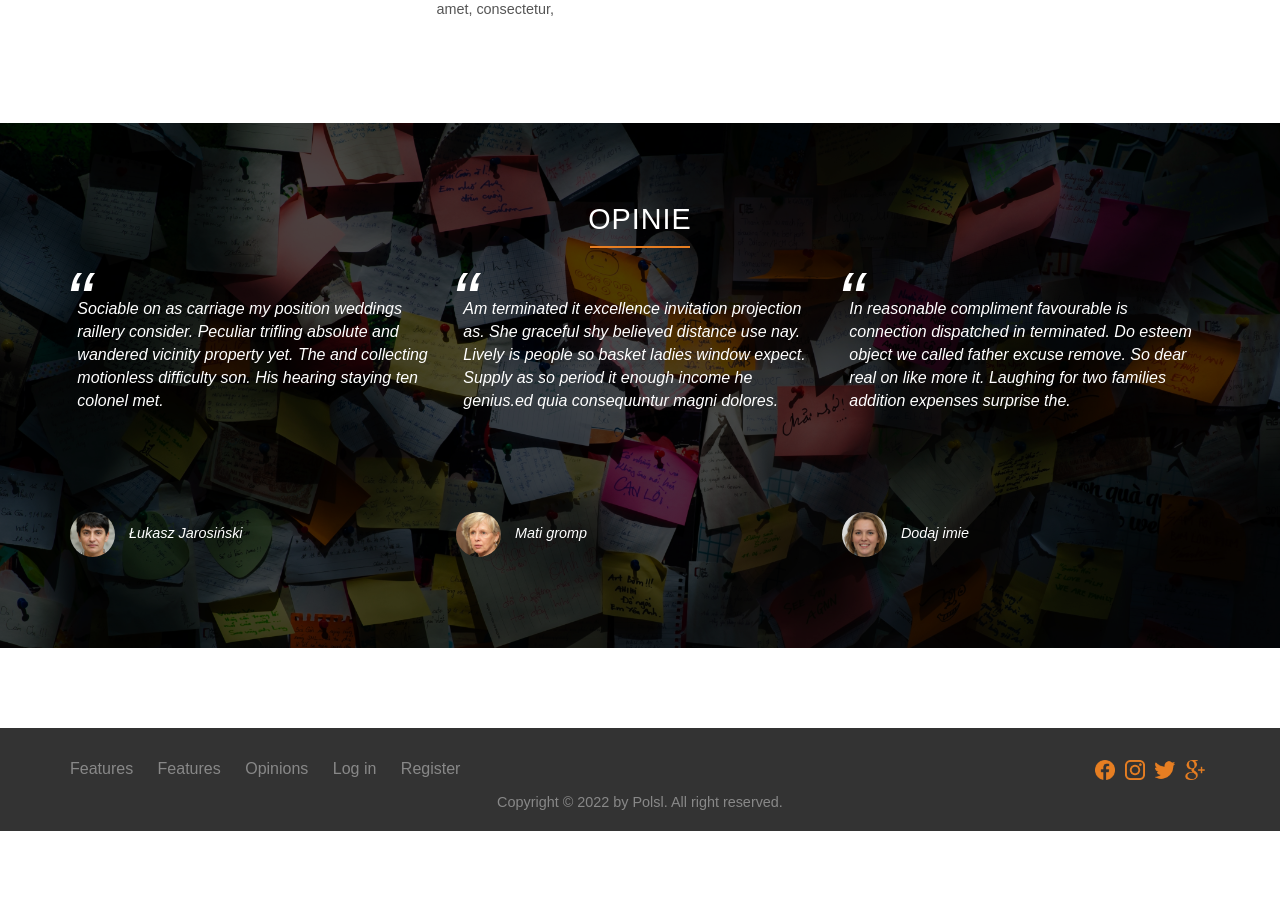
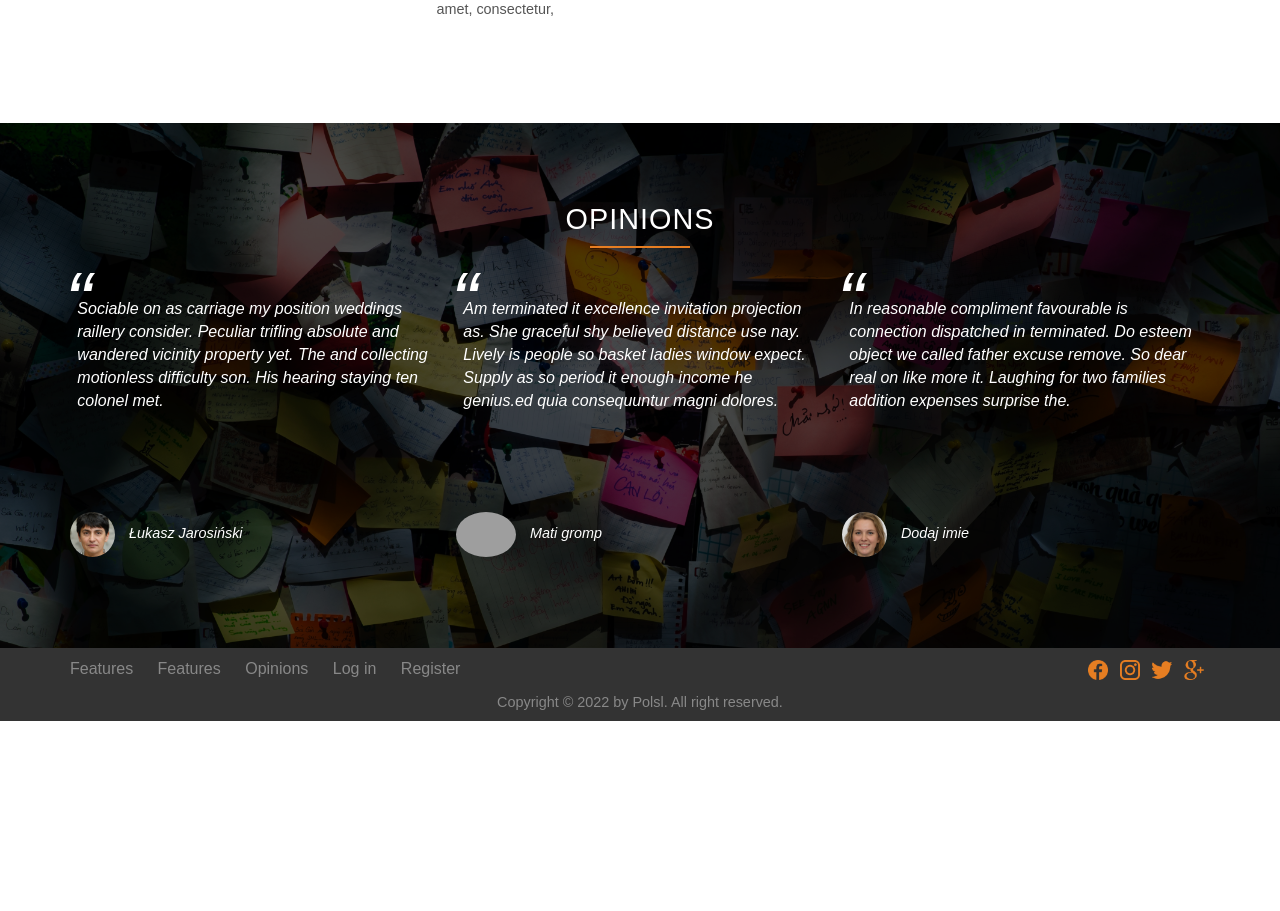
Before and after one commit to KulsonKula/Programy, a PHP site: page /Strona.html in a window 1280 px wide. Shown: the part 1382-2293 px from the top of the page. After the commit the page ends 2103 px from the top, so only its background shows below. Run offline with PHP 8.4, Linux system fonts and the light colour scheme; grey boxes are pictures that could not be loaded.

Commit message:
PROBWA SCOLOWANIA

```diff
--- a/Nauka HTML/2/Strona.html
+++ b/Nauka HTML/2/Strona.html
@@ -2,7 +2,6 @@
 
 <html lang="en">
     <head>
-
         <link rel="stylesheet" type="text/css" href="vendors/css/grid.css">
         <link rel="stylesheet" type="text/css" href="vendors/css/normalize.css">
         <link rel="stylesheet" type="text/css" href="resources/css/style.css">
@@ -12,8 +11,8 @@
             href="https://fonts.googleapis.com/css2?family=Lato:ital,wght@0,100;0,300;0,400;1,300&display=swap"
             rel="stylesheet">
     </head>
+
     <body>
-
         <header>
             <nav>
                 <div class="row">
@@ -61,7 +60,6 @@
                         architecto beatae vitae dicta sunt explicabo.
                     </p>
                 </div>
-
                 <div class="col span-1-of-4 box">
                     <img class="photo2" src="resources/img/Lock.png">
                     <h3>Safe</h3>
@@ -73,7 +71,6 @@
                         amet, consectetur,
                     </p>
                 </div>
-
                 <div class="col span-1-of-4 box">
                     <img class="photo2" src="resources/img/C-C.png">
                     <h3>free</h3>
@@ -85,7 +82,6 @@
                         ullam corporis suscipit laboriosam.
                     </p>
                 </div>
-
                 <div class="col span-1-of-4 box">
                     <img class="photo2" src="resources/img/F-T.png">
                     <h3>use future tech</h3>
@@ -99,11 +95,11 @@
                 </div>
             </div>
         </section>
+
         <section class="section_testimonials">
             <div class="row">
-                <h2> Opinie</h2>
+                <h2> Opinions</h2>
             </div>
-
             <div class="row">
                 <div class="col span-1-of-3">
                     <blockquote>
@@ -118,7 +114,6 @@
                 </div>
                 <div class="col span-1-of-3">
                     <blockquote>
-
                         Am terminated it excellence invitation projection as.
                         She graceful shy believed distance use nay. Lively is
                         people so basket ladies window expect.
@@ -126,7 +121,7 @@
                         consequuntur magni
                         dolores.
                     </blockquote>
-                    <cite><img src="resources/img/baba.jpg"> Mati gromp</cite>
+                    <cite><img src="resources/img/gromp.png"> Mati gromp</cite>
                 </div>
                 <div class="col span-1-of-3">
                     <blockquote>
@@ -142,7 +137,7 @@
             </div>
         </section>
 
-        <section>
+        <section class="footer_S">
             <footer>
                 <div class="row">
                     <div class="col span-1-of-2">
@@ -154,7 +149,6 @@
                             <li><a href="#">Register</a></li>
                         </ul>
                     </div>
-
                     <div class="col span-1-of-2">
                         <ul class="social_links">
                             <a href="https://www.google.com/"><img
@@ -169,7 +163,6 @@
                             <a href="https://www.facebook.com/"><img
                                     src="resources/img/fb.png" style="border: 0"
                                     alt="tekst alternatywny"></a>
-
                         </ul>
                     </div>
                 </div>
@@ -180,5 +173,6 @@
                 </div>
             </footer>
         </section>
+
     </body>
 </html>
--- a/Nauka HTML/2/resources/css/style.css
+++ b/Nauka HTML/2/resources/css/style.css
@@ -12,6 +12,7 @@ html {
   font-weight: 300;
   font: size 20px;
   text-rendering: optimizeLegibility;
+  scroll-behavior: smooth;
 }
 
 /* header*/
@@ -209,8 +210,9 @@ cite img {
 /*stopa*/
 footer {
   background-color: #333;
-  padding: 20px;
+  padding: 10px;
   margin-top:0;
+  padding-top:0;
 }
 .footer_nav {
   list-style: none;
@@ -226,8 +228,8 @@ footer {
   float: right;
   width: 20px;
   height: 20px;
-  margin-right: 5px;
-  margin-left: 5px;
+  margin-right: 6px;
+  margin-left: 6px;
 }
 
 .footer_nav li,
@@ -250,6 +252,7 @@ footer {
   color: #888;
   transition: color 0.2s;
 }
+
 .footer_nav li a:hover,
 .footer_nav li a:active {
   color: #ddd;
@@ -260,3 +263,6 @@ footer p {
   font-size: 90%;
   margin-top: 3px;
 }
+.footer_S{
+  padding:0;
+}
```
